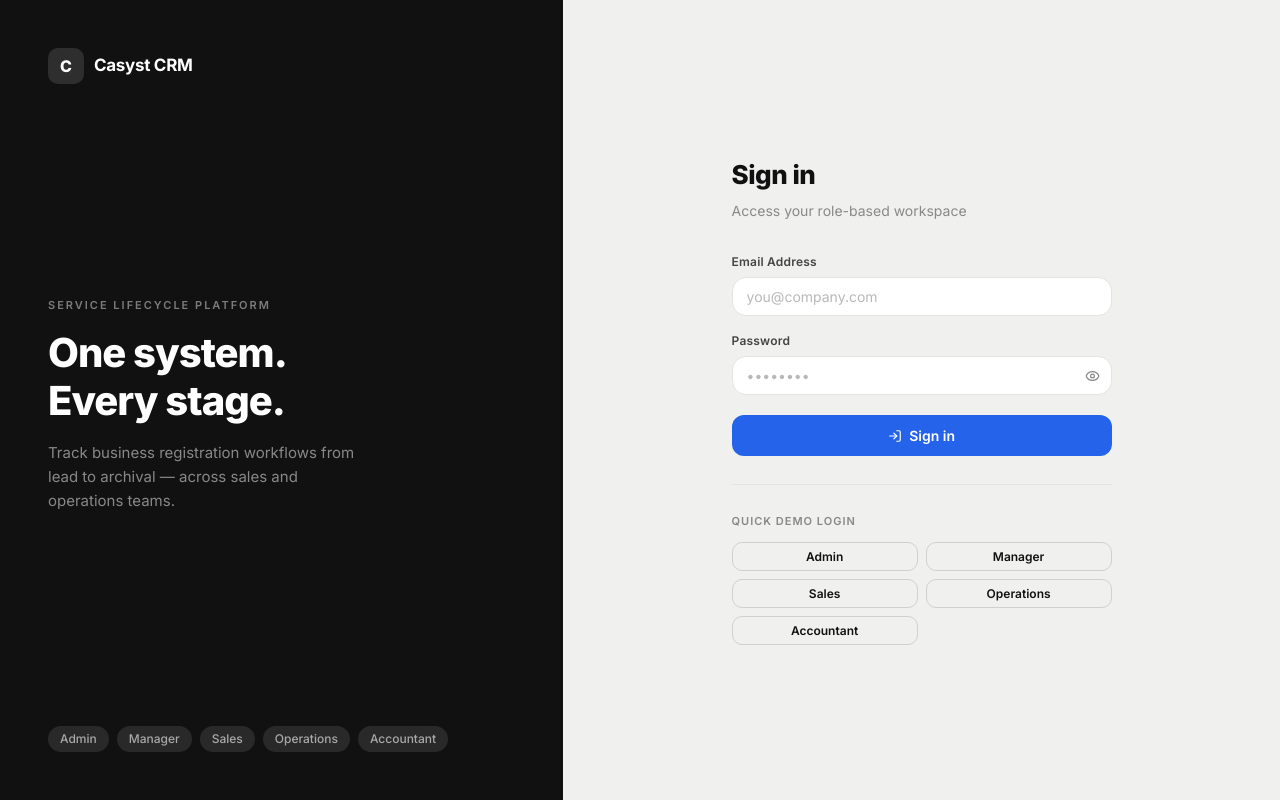
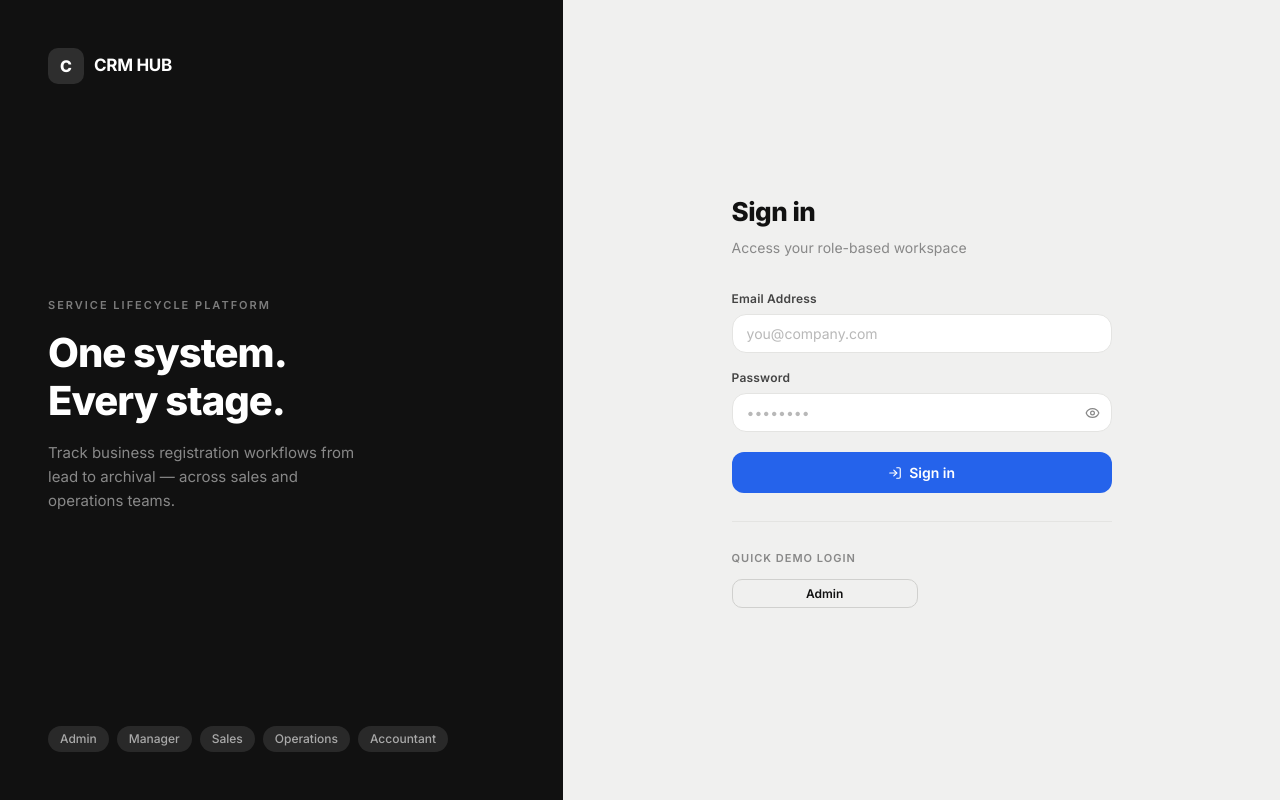
Before and after one commit to thejaskrizzz/casyst-CRM, a React (Vite) app in the folder frontend/: page /login in a window 1280 px wide. Built offline with nearby package versions, Linux system fonts and the light colour scheme.

Commit message:
login page changed details

```diff
--- a/frontend/src/pages/auth/LoginPage.jsx
+++ b/frontend/src/pages/auth/LoginPage.jsx
@@ -13,10 +13,10 @@ const roleRedirect = {
 
 const demos = [
     { label: 'Admin', role: 'admin', email: 'admin@casyst.com', pw: 'admin123' },
-    { label: 'Manager', role: 'manager', email: 'manager@casyst.com', pw: 'manager123' },
-    { label: 'Sales', role: 'sales', email: 'sales@casyst.com', pw: 'sales123' },
-    { label: 'Operations', role: 'operations', email: 'ops@casyst.com', pw: 'ops123' },
-    { label: 'Accountant', role: 'accountant', email: 'accountant@casyst.com', pw: 'accountant123' },
+    // { label: 'Manager', role: 'manager', email: 'manager@casyst.com', pw: 'manager123' },
+    // { label: 'Sales', role: 'sales', email: 'sales@casyst.com', pw: 'sales123' },
+    // { label: 'Operations', role: 'operations', email: 'ops@casyst.com', pw: 'ops123' },
+    // { label: 'Accountant', role: 'accountant', email: 'accountant@casyst.com', pw: 'accountant123' },
 ];
 
 export default function LoginPage() {
@@ -61,7 +61,7 @@ export default function LoginPage() {
                         display: 'flex', alignItems: 'center', justifyContent: 'center',
                         fontSize: 16, fontWeight: 800, color: '#fff',
                     }}>C</div>
-                    <span style={{ color: '#fff', fontWeight: 700, fontSize: 17, letterSpacing: '-0.3px' }}>Casyst CRM</span>
+                    <span style={{ color: '#fff', fontWeight: 700, fontSize: 17, letterSpacing: '-0.3px' }}>CRM HUB</span>
                 </div>
 
                 {/* Center copy */}
```
